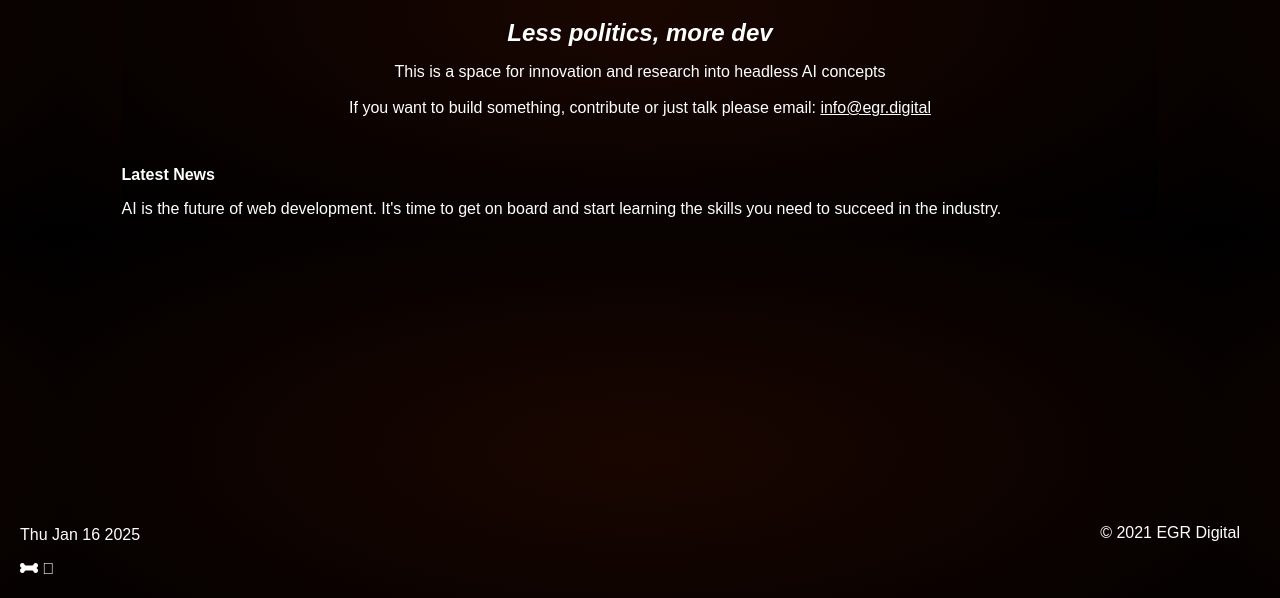
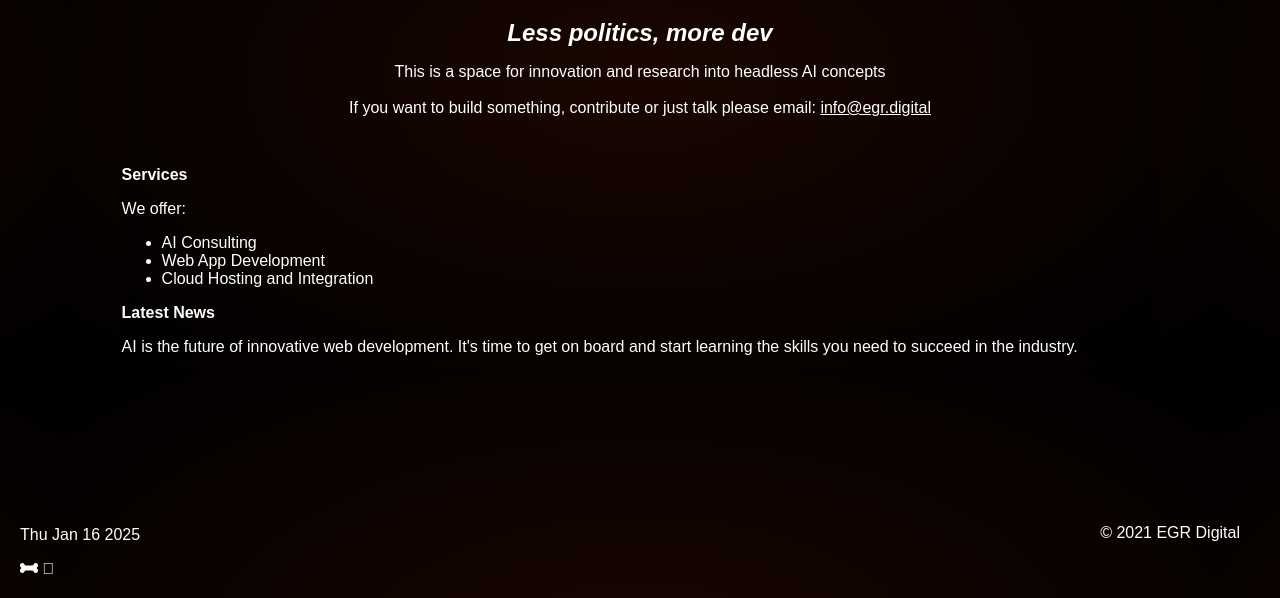
Before and after one commit to Finder777/beyondWAN, a website: page src/homepage/index.html in a window 1280 px wide. Shown: the part 202-800 px from the top of the page. Drawn offline with Linux system fonts and the light colour scheme.

Commit message:
html updates, new section added

```diff
--- a/src/homepage/index.html
+++ b/src/homepage/index.html
@@ -37,10 +37,20 @@
     <p>This is a space for innovation and research into headless AI concepts<br><br>If you want to build something, contribute or just talk please email: <a href="mailto:info@egr.digital">info@egr.digital</a></br> </p>
   </main>
 
-  <aside>
+  <section>
+    <h2>Services</h2>
+    <p>We offer:</p>
+    <ul>
+      <li>AI Consulting</li>
+      <li>Web App Development</li>
+      <li>Cloud Hosting and Integration</li>
+    </ul>
+  </section>
+
+  <section>
     <h2>Latest News</h2>
-    <p>AI is the future of web development. It's time to get on board and start learning the skills you need to succeed in the industry.</p>
-  </aside>
+    <p>AI is the future of innovative web development. It's time to get on board and start learning the skills you need to succeed in the industry.</p>
+  </section>
 
   <footer>
     <div class="extra-footer-content">
```
